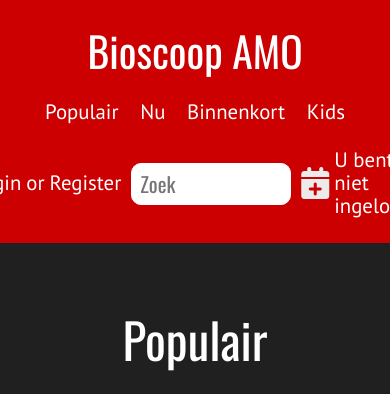
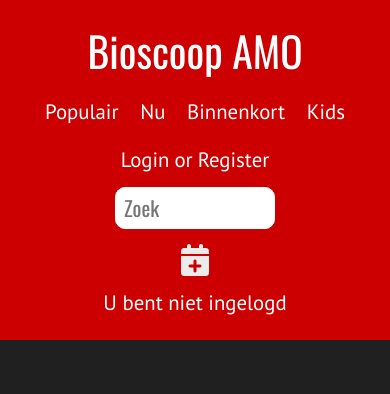
Before and after one commit to Autisem/kassasysteem, a PHP site: page /index.php in a window 390 px wide; the page is wider, and only the part inside the window is pictured. Shown: the top 394 px of that part. Run offline with PHP 8.4, Linux system fonts and the light colour scheme; some libraries are stand-ins or nearby versions.

Commit message:
Fix header & footer responsive

```diff
--- a/css/main.css
+++ b/css/main.css
@@ -609,6 +609,18 @@ td a {
 		font-size: 1.2em;
 	}
 
+	header form {
+		flex-direction: column;
+	}
+
+	header input {
+		margin: 15px 0;
+	}
+
+	header form > a {
+		margin-bottom: 15px;
+	}
+
 	footer .wrapper {
 		flex-direction: column;
 	}
@@ -619,6 +631,11 @@ td a {
 
 	.links {
 		padding-top: 15px;
+		width: 80%;
+	}
+
+	.social-media {
+		width: 80%;
 	}
 }
 
--- a/header.php
+++ b/header.php
@@ -45,9 +45,11 @@
             unset($_SESSION['fName']);
           }
           else {
+            echo '<div class="flexcent">';
             echo '<a href="loginpage.php">Login</a>';
             echo '<p>or</p>';
             echo '<a href="registerpage.php">Register</a>';
+            echo '</div>';
           }
         ?>
         <input type="text" name="zoek" placeholder="Zoek">
```
